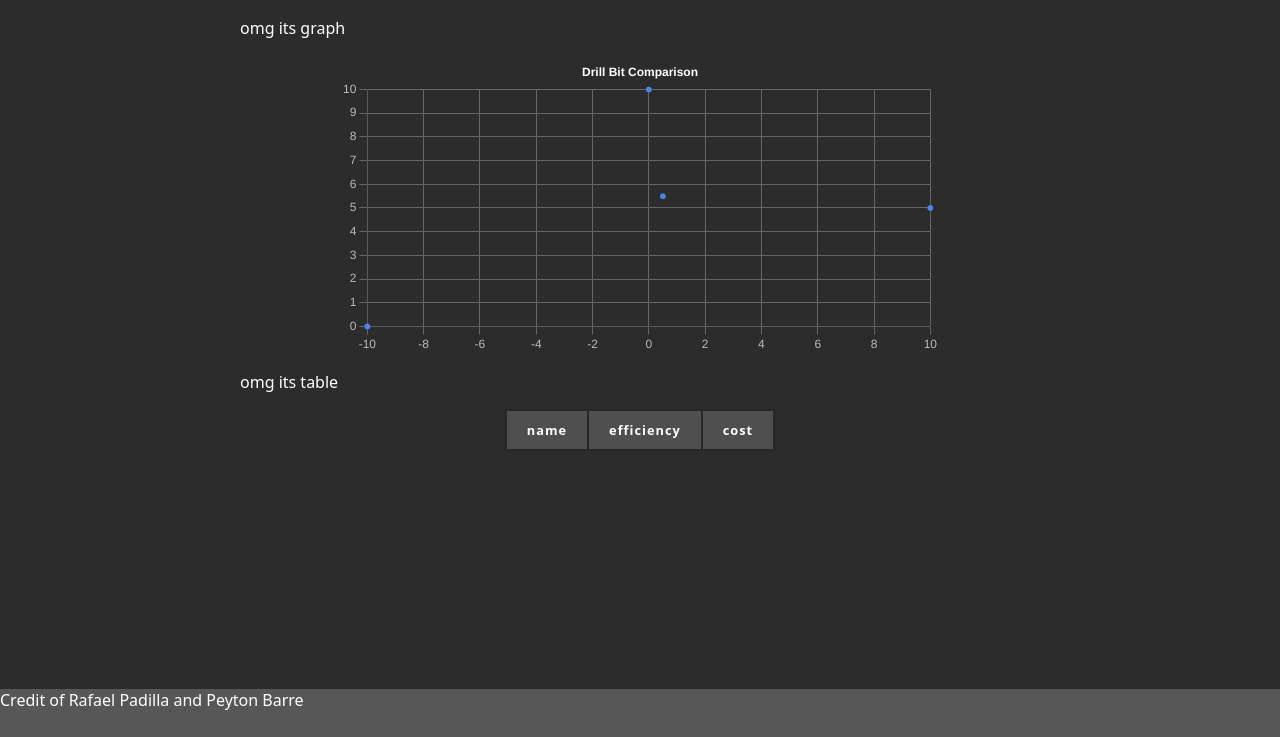
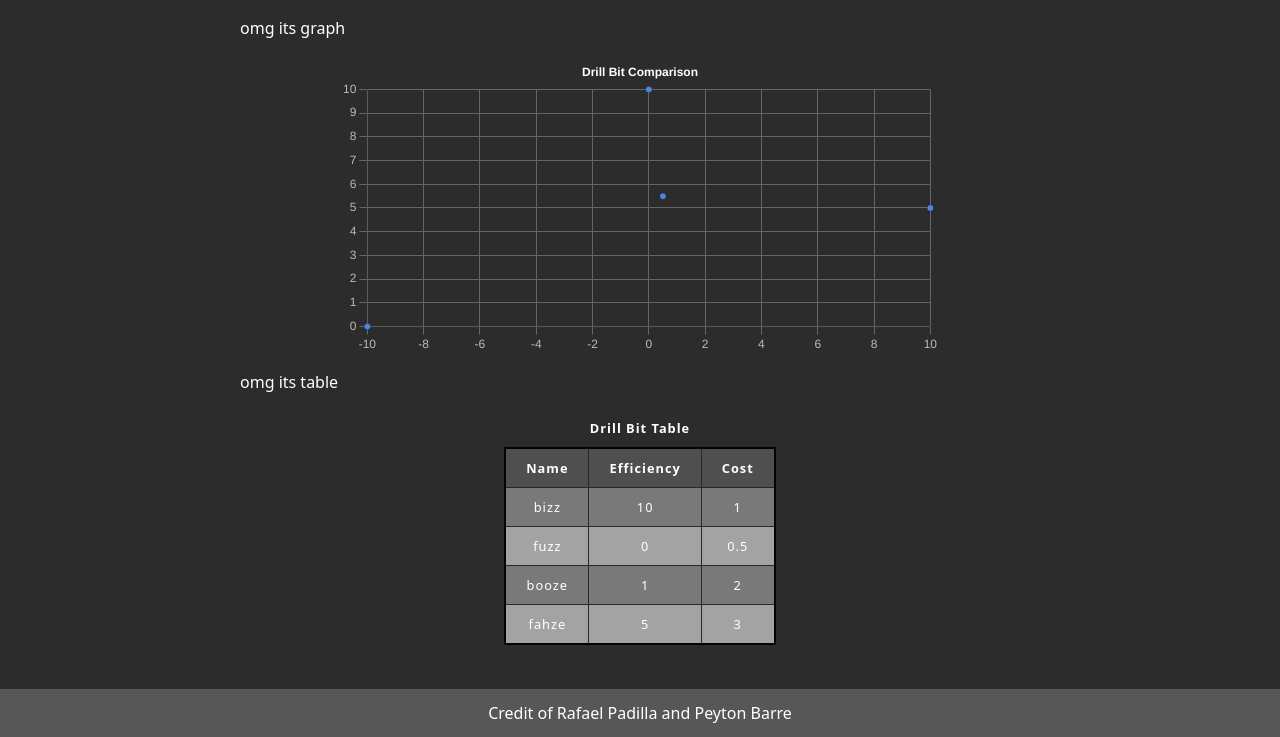
Before and after one commit to crispynoodlesoup/pb_drilling_solutions, a plain HTML site: page index.html in a window 1280 px wide. Shown: the part 63-800 px from the top of the page. Drawn offline with nearby package versions, Linux system fonts and the light colour scheme.

Commit message:
back to where we were!

```diff
--- a/script/app.js
+++ b/script/app.js
@@ -82,20 +82,56 @@ function addHeaderRow(table, data) {
     table.appendChild(row);
 }
 
-function addDataRow() {
+function addDataRow(table, data) {
+    const row = document.createElement("tr");
+    for(let i = 0; i < data.length; i++) {
+        const cell = document.createElement("td");
+        const text = document.createTextNode(data[i]);
+        cell.appendChild(text);
+        row.appendChild(cell);
+    }
+    table.appendChild(row);
+}
 
+function addRowsFromDataArray(table, data) {
+    for(let i = 0; i < data.length; i++) {
+        addDataRow(table, data[i]);
+    }
 }
 
 function createTable() {
     const table = document.createElement("table");
     const headerData = [
-        "name",
-        "efficiency",
-        "cost"
+        "Name",
+        "Efficiency",
+        "Cost"
     ]
+    const caption = document.createElement("caption");
+    const text = document.createTextNode("Drill Bit Table");
+    caption.appendChild(text);
+    table.appendChild(caption);
     addHeaderRow(table, headerData);
     return table;
 }
 
+const exampleData = [[
+    "bizz",
+    10,
+    1.0
+], [
+    "fuzz",
+    0,
+    0.5
+], [
+    "booze",
+    1,
+    2.0
+], [
+    "fahze",
+    5,
+    3.0
+]];
+
 const table = createTable();
+addRowsFromDataArray(table, exampleData);
 tableSection.appendChild(table);
--- a/style/style.css
+++ b/style/style.css
@@ -62,19 +62,28 @@ section:first-child {
 footer {
     background-color: var(--primary-color);
     flex: 0 0 3rem;
+    display: flex;
+    justify-content: space-around;
+    align-items: center;
+}
+
+caption {
+    font-weight: 700;
+}
+
+
+td,
+th {
+    border: 1px solid #282828;
+    padding: 10px 20px;
 }
 
 table {
     margin: 16px auto 0;
     border-collapse: collapse;
-    border: 2px solid #000000;
+    border: 2px solid #030303;
     letter-spacing: 1px;
     font-size: 0.8rem;
-  }
-
-  td, th {
-    border: 2px solid #282828;
-    padding: 10px 20px;
 }
 
 th {
```
Lines whose indentation alone changed are shown as unchanged.
